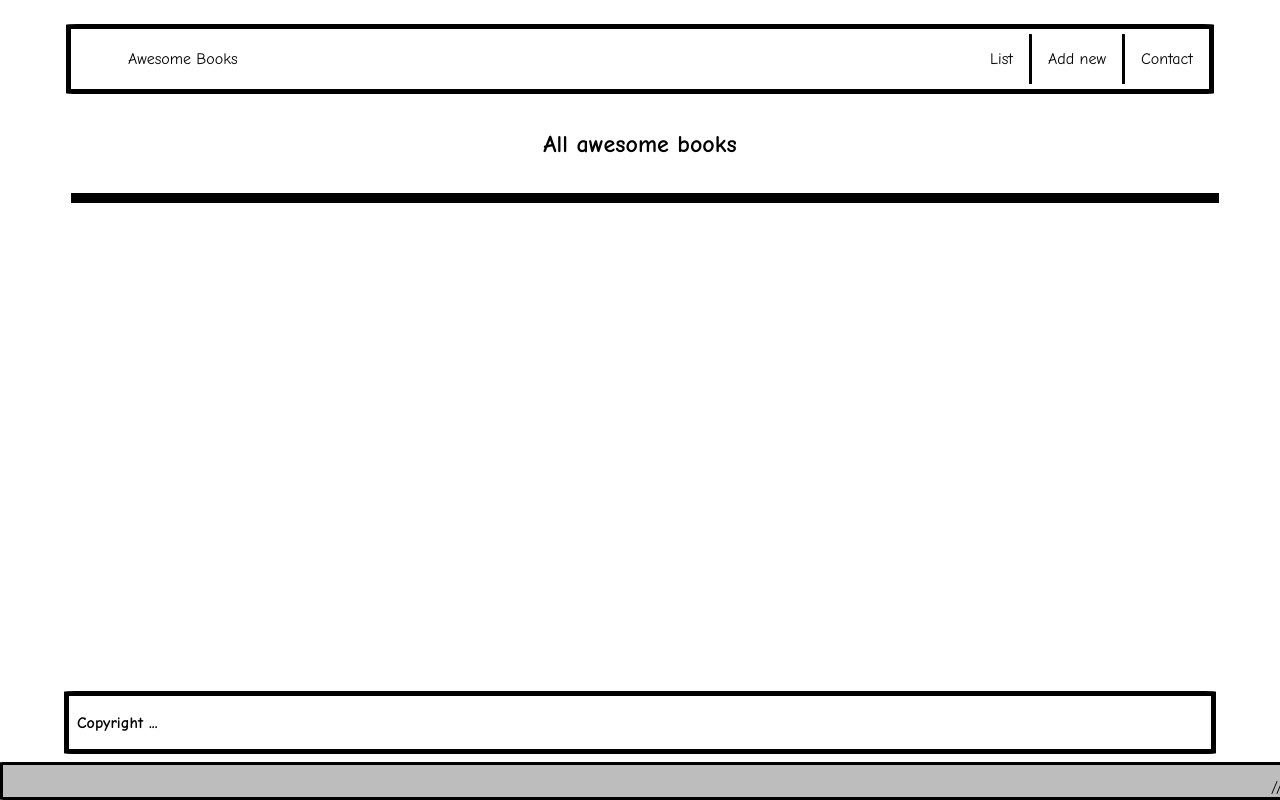
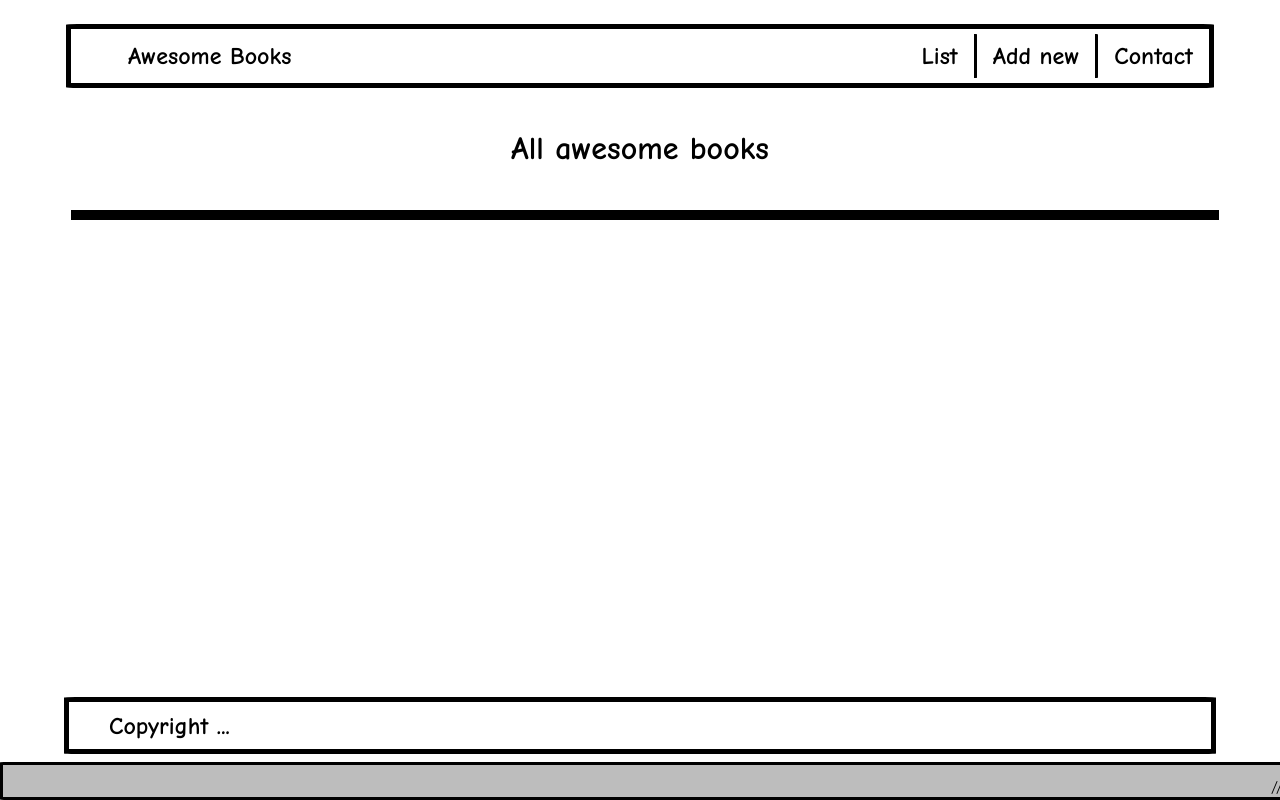
Before and after one commit to AlexHamn/Awesome_Books, a website: page index.html in a window 1280 px wide. Both pictures are taken after a click on the link "List". Drawn offline with Linux system fonts and the light colour scheme.

Commit message:
Add some styles

```diff
--- a/assets/styles.css
+++ b/assets/styles.css
@@ -1,5 +1,5 @@
 * {
-  font-family: 'Comic Neue', 'Courier New', Courier, monospace;
+  font-family: "Comic Neue", "Courier New", Courier, monospace;
   border-radius: 1%;
 }
 
@@ -85,6 +85,22 @@ input {
   color: red;
 }
 
+.nav-items {
+  margin-bottom: 0.5rem;
+  margin-top: 0.5rem;
+  font-weight: bold;
+  font-size: 1.5rem;
+}
+
+.footer-text {
+  margin-left: 2rem;
+}
+
+.section-headers {
+  font-size: 2rem;
+  font-weight: bold;
+}
+
 #books {
   width: 90%;
   display: none;
@@ -96,6 +112,8 @@ input {
   padding: 0;
   border: 5px solid black;
   width: 100%;
+  max-height: 37rem;
+  overflow: scroll;
 }
 
 #booksList li {
--- a/index.html
+++ b/index.html
@@ -10,51 +10,61 @@
     />
     <link rel="icon" type="image/png" href="/assets/favicon.ico" />
     <link rel="stylesheet" href="/assets/styles.css" />
-    <link rel="preconnect" href="https://fonts.googleapis.com">
-<link rel="preconnect" href="https://fonts.gstatic.com" crossorigin>
-<link href="https://fonts.googleapis.com/css2?family=Comic+Neue:wght@400;700&display=swap" rel="stylesheet">
+    <link rel="preconnect" href="https://fonts.googleapis.com" />
+    <link rel="preconnect" href="https://fonts.gstatic.com" crossorigin />
+    <link
+      href="https://fonts.googleapis.com/css2?family=Comic+Neue:wght@400;700&display=swap"
+      rel="stylesheet"
+    />
     <title>Awesome Books</title>
   </head>
   <body>
     <div id="main">
       <nav class="flexRow">
         <a href="#" id="logo">
-        <p>Awesome Books</p>
+          <p class="nav-items">Awesome Books</p>
         </a>
         <div class="flexRow">
           <a href="#" id="list">
-          <p>List</p>
+            <p class="nav-items">List</p>
           </a>
           <a href="#" id="addNew">
-          <p>Add new</p>
+            <p class="nav-items">Add new</p>
           </a>
           <a href="#" id="contact">
-          <p>Contact</p>
+            <p class="nav-items">Contact</p>
           </a>
         </div>
       </nav>
       <section id="hero">
-      <h1>Welcome to awesome books!</h1>
+        <h1 class="section-headers">Welcome to awesome books!</h1>
       </section>
       <section id="books">
-      <h1>All awesome books</h1>
+        <h1 class="section-headers">All awesome books</h1>
         <ul id="booksList" class="flexRow"></ul>
       </section>
       <section id="add">
-      <h1>Add a new book</h1>
+        <h1 class="section-headers">Add a new book</h1>
         <div id="error"></div>
         <form action="#" id="addBook">
           <input type="text" name="title" placeholder="Title" id="addTitle" />
           <br />
-        <input type="text" name="author" placeholder="Author" id="addAuthor" />
+          <input
+            type="text"
+            name="author"
+            placeholder="Author"
+            id="addAuthor"
+          />
           <br />
           <button type="submit" id="addButton">Add</button>
         </form>
       </section>
       <section id="contactSection">
-      <h1>Contact information</h1>
-      <p>Do you have any questions or you just want to say "Hello"?
-        <br> You can reach out to us!</p>
+        <h1 class="section-headers">Contact information</h1>
+        <p>
+          Do you have any questions or you just want to say "Hello"? <br />
+          You can reach out to us!
+        </p>
         <ul>
           <li>Our e-mail: mail@mail.com</li>
           <li>Our phone number: 0043586534422</li>
@@ -65,7 +75,7 @@
     </div>
     <footer>
       <section id="copyright">
-        <p>Copyright ...</p>
+        <p class="nav-items footer-text">Copyright ...</p>
       </section>
       <section id="bottom"><p>//</p></section>
     </footer>
```
Lines whose indentation alone changed are shown as unchanged.
